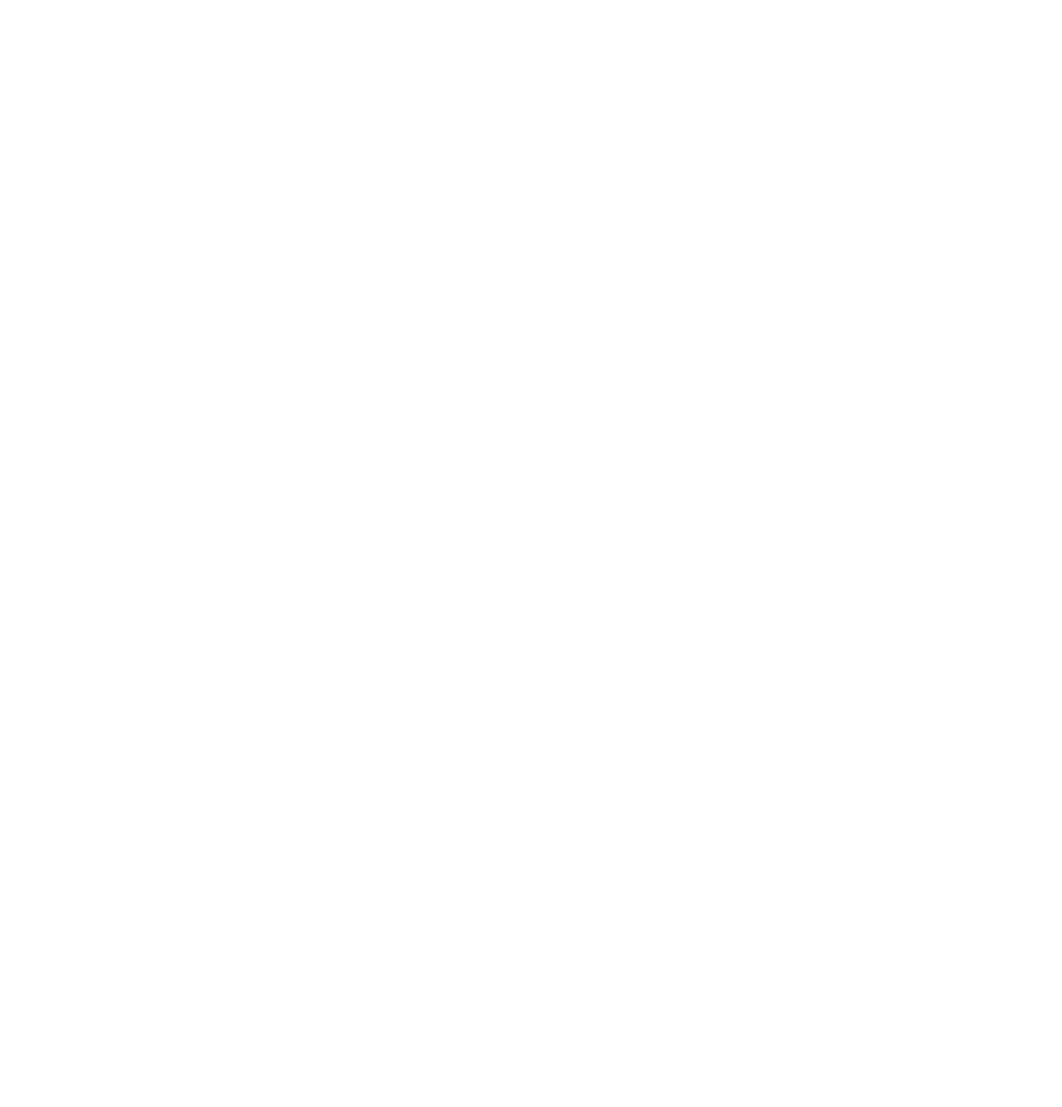
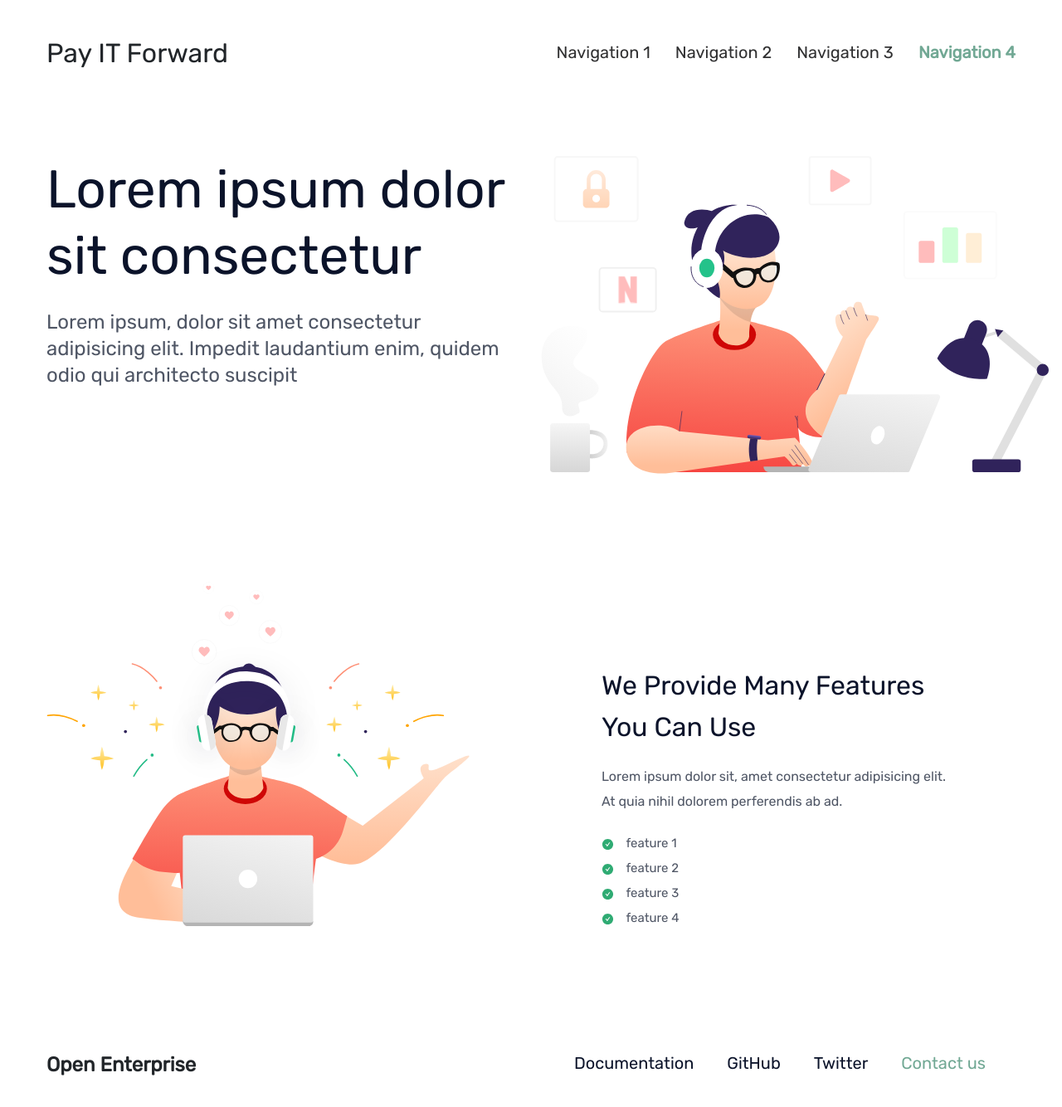
Before and after one commit to IT-forward/IT-forward.github.io, a React (Create React App) app: page / in a window 1280 px wide. Shown: the whole page at 83% size. Before the commit the page ends 800 px from the top, so only its background shows below. Built offline with nearby package versions, Linux system fonts and the light colour scheme.

Commit message:
temporary view

```diff
--- a/package.json
+++ b/package.json
@@ -11,7 +11,9 @@
     "@types/react": "^17.0.0",
     "@types/react-dom": "^17.0.0",
     "bootstrap": "^5.0.0",
+    "react": "^17.0.2",
     "react-dom": "^17.0.2",
+    "react-icons": "^4.2.0",
     "react-scripts": "4.0.3",
     "typescript": "^4.1.2",
     "web-vitals": "^1.0.1"
--- a/src/LandingPage/LandingPage.css
+++ b/src/LandingPage/LandingPage.css
@@ -2,6 +2,7 @@
 
 #body {
     margin: 40px 56px;
+    font-family: 'Rubik', 'sans-serif';
 }
 
 #nav-links {
@@ -47,7 +48,6 @@
     margin-bottom: 24px;
     color: #0B132A;
     font-weight: normal;
-    font-family: 'Rubik', 'sans-serif';
 }
 
 #desc-paragraph {
@@ -58,8 +58,17 @@
 }
 
 #features {
-    margin-top: 120px;
-    margin-bottom: 120px;
+    margin-top: 130px;
+    margin-bottom: 130px;
+}
+
+#features-text {
+    height: 340px;
+    margin-top: 100px;
+    margin-left: 20px;
+    width: 450px;
+    margin-left: auto;
+    margin-right: auto;
 }
 
 #features-text h2 {
@@ -67,7 +76,6 @@
     font-weight: medium;
     line-height: 50px;
     letter-spacing: 0%;
-    font-family: 'Rubik', 'sans-serif';
     color: #0B132A;
 }
 
@@ -76,8 +84,50 @@
     font-weight: normal;
     line-height: 30px;
     letter-spacing: 0%;
-    font-family: 'Rubik', 'sans-serif';
     color: #4F5665;
     margin-top: 20px;
     margin-bottom: 20px;
 }
+
+#features-text ul li {
+    font-size: 15px;
+    line-height: 30px;
+    letter-spacing: 0%;
+    color: #4F5665;
+}
+
+.check-circle {
+    color: #2FAB73;
+    margin-right: 11px;
+}
+
+#footer {
+    margin-top: 20px;
+}
+
+#footer-cap {
+    font-size: 24px;
+    line-height: 100%;
+    letter-spacing: -4%;
+    font-weight: bolder;
+}
+
+#footer-link-1,
+#footer-link-2,
+#footer-link-3 {
+    font-size: 20px;
+    font-weight: medium;
+    line-height: 100%;
+    letter-spacing: -2%;
+    color: #0B132A;
+    margin-left: 40px;
+}
+
+#footer-link-4 {
+    font-size: 20px;
+    font-weight: medium;
+    line-height: 100%;
+    letter-spacing: -2%;
+    color:#71A894;
+    margin-left: 40px;
+}
--- a/src/LandingPage/LandingPage.tsx
+++ b/src/LandingPage/LandingPage.tsx
@@ -1,86 +1,99 @@
-import React from 'react';
 import '../LandingPage/LandingPage.css';
 import headerImg from './LandingPageImages/header-image.svg';
 import featuresImg from './LandingPageImages/features-img.svg';
-// import { AiFillCheckCircle } from 'react-icons/ai';
-
-// type HTMLElement =
+import { AiFillCheckCircle } from 'react-icons/ai';
 
 function LandingPage() {
     return (
-        <div></div>
-        // <div className="" id="body">
-        //     <div id="header">
-        //         <div className="d-flex justify-content-between" id="navbar">
-        //             <div className="d-flex align-items-center" id="brand-logo">
-        //                 Pay IT Forward
-        //             </div>
-        //             <ul className="nav justify-content-end" id="nav-links">
-        //                 <li className="nav-item">
-        //                     <a className="nav-link" id="nav-anchor-1" href="#">Navigation 1</a>
-        //                 </li>
-        //                 <li className="nav-item">
-        //                     <a className="nav-link" id="nav-anchor-2" href="#">Navigation 2</a>
-        //                 </li>
-        //                 <li className="nav-item">
-        //                     <a className="nav-link" id="nav-anchor-3" href="#">Navigation 3</a>
-        //                 </li>
-        //                 <li className="nav-item">
-        //                     <a className="nav-link" id="nav-anchor-4" href="#">Navigation 4</a>
-        //                 </li>
-        //             </ul>
-        //         </div>
+        <div className="" id="body">
+            <div id="header">
+                <div className="d-flex justify-content-between" id="navbar">
+                    <div className="d-flex align-items-center" id="brand-logo">
+                        Pay IT Forward
+                    </div>
+                    <ul className="nav justify-content-end" id="nav-links">
+                        <li className="nav-item">
+                            <a className="nav-link" id="nav-anchor-1" href="#">Navigation 1</a>
+                        </li>
+                        <li className="nav-item">
+                            <a className="nav-link" id="nav-anchor-2" href="#">Navigation 2</a>
+                        </li>
+                        <li className="nav-item">
+                            <a className="nav-link" id="nav-anchor-3" href="#">Navigation 3</a>
+                        </li>
+                        <li className="nav-item">
+                            <a className="nav-link" id="nav-anchor-4" href="#">Navigation 4</a>
+                        </li>
+                    </ul>
+                </div>
 
-        //         <div id="description">
-        //             <div className="row">
-        //                 <div className="col-6" id='desc-text'>
-        //                     <div>
-        //                         <h1 id="desc-heading">
-        //                             Lorem ipsum dolor sit consectetur
-        //                         </h1>
-        //                     </div>
+                <div id="description">
+                    <div className="row">
+                        <div className="col-6" id='desc-text'>
+                            <div>
+                                <h1 id="desc-heading">
+                                    Lorem ipsum dolor sit consectetur
+                                </h1>
+                            </div>
 
-        //                     <div>
-        //                         <p id="desc-paragraph">
-        //                             Lorem ipsum, dolor sit amet consectetur adipisicing elit.
-        //                             Impedit laudantium enim, quidem odio qui architecto suscipit
-        //                         </p>
-        //                     </div>
-        //                 </div>
+                            <div>
+                                <p id="desc-paragraph">
+                                    Lorem ipsum, dolor sit amet consectetur adipisicing elit.
+                                    Impedit laudantium enim, quidem odio qui architecto suscipit
+                                </p>
+                            </div>
+                        </div>
 
-        //                 <div className="col-6" id="desc-img">
-        //                     <img src={headerImg} alt="header image" />
-        //                 </div>
-        //             </div>
-        //         </div>
-        //     </div>
+                        <div className="col-6" id="desc-img">
+                            <img src={headerImg} alt="header image" />
+                        </div>
+                    </div>
+                </div>
+            </div>
 
-        //     <div id="features">
-        //         <div className="row">
-        //             <div className="col-6" id="features-img">
-        //                 <img src={featuresImg} alt="features image" />
-        //             </div>
+            <div id="features">
+                <div className="row">
+                    <div className="col-6" id="features-img">
+                        <img src={featuresImg} alt="features image" />
+                    </div>
 
-        //             <div className="col-6" id="features-text">
-        //                 <h2>
-        //                     We Provide Many Features You Can Use
-        //                 </h2>
+                    <div className="col-6" id="features-text">
+                        <h2>
+                            We Provide Many Features You Can Use
+                        </h2>
 
-        //                 <p>
-        //                     Lorem ipsum dolor sit, amet consectetur adipisicing elit.
-        //                     At quia nihil dolorem perferendis ab ad.
-        //                 </p>
+                        <p>
+                            Lorem ipsum dolor sit, amet consectetur adipisicing elit.
+                            At quia nihil dolorem perferendis ab ad.
+                        </p>
 
-        //                 <ul className="list-unstyled">
-        //                     {/* <li><AiFillCheckCircle />feature 1</li> */}
-        //                     <li>feature 2</li>
-        //                     <li>feature 3</li>
-        //                     <li>feature 4</li>
-        //                 </ul>
-        //             </div>
-        //         </div>
-        //     </div>
-        // </div>
+                        <ul className="list-unstyled">
+                            <li><AiFillCheckCircle className="check-circle" /> feature 1</li>
+                            <li><AiFillCheckCircle className="check-circle" /> feature 2</li>
+                            <li><AiFillCheckCircle className="check-circle" /> feature 3</li>
+                            <li><AiFillCheckCircle className="check-circle" /> feature 4</li>
+                        </ul>
+                    </div>
+                </div>
+            </div>
+
+            <div className="footer">
+                <div className="row">
+                    <div className="col-6" id="footer-cap">
+                        Open Enterprise
+                    </div>
+
+                    <div className="col-6">
+                        <ul className="list-unstyled my-0">
+                            <li className="d-inline-block" id="footer-link-1">Documentation</li>
+                            <li className="d-inline-block" id="footer-link-2">GitHub</li>
+                            <li className="d-inline-block" id="footer-link-3">Twitter</li>
+                            <li className="d-inline-block" id="footer-link-4">Contact us</li>
+                        </ul>
+                    </div>
+                </div>
+            </div>
+        </div>
     );
 }
 
--- a/tsconfig.json
+++ b/tsconfig.json
@@ -18,7 +18,7 @@
     "resolveJsonModule": true,
     "isolatedModules": true,
     "noEmit": true,
-    "jsx": "react"
+    "jsx": "react-jsx"
   },
   "include": [
     "src"
```
Also changed, not shown: 1 other file (tests, documents, lock files or other folders).
